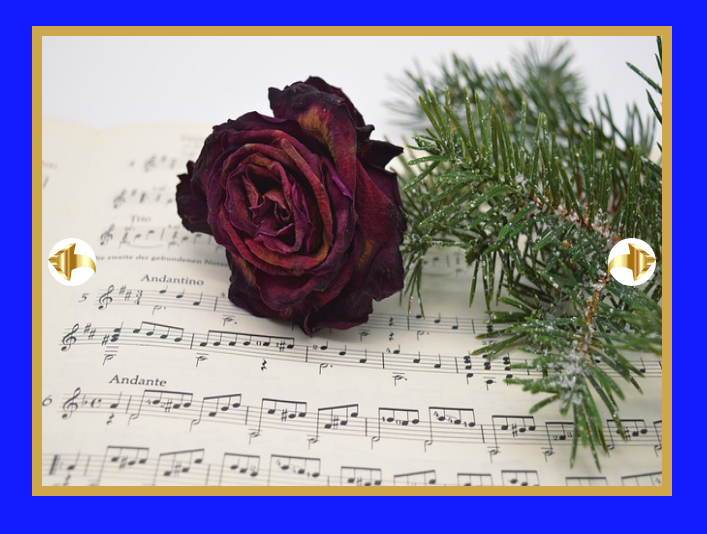
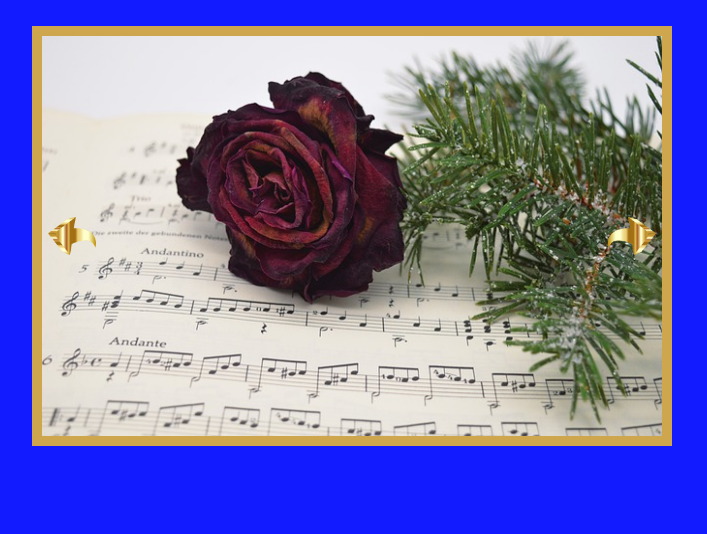
Before and after one commit to ilonaGold/career-path-transition-slider, a plain HTML site: page index.html in a window 1280 px wide. Shown: the part 112-646 px from the top of the page, without its empty margins (288-995 px from the left). Drawn offline with Linux system fonts and the light colour scheme.

Commit message:
Slightly modified the button look for better visibility. Base version completed.

```diff
--- a/style.css
+++ b/style.css
@@ -1,4 +1,4 @@
-@import url("https://fonts.googleapis.com/css2?family=Handlee&family=Roboto&display=swap");
+@import url("https://fonts.googleapis.com/css2?family=Handlee&display=swap");
 
 /* Global Styles */
 
@@ -12,7 +12,7 @@
 
 body {
   background: var(--blue);
-  font-family: "Roboto", sans-serif;
+  font-family: "Handlee", cursive;
 }
 
 img {
@@ -24,21 +24,19 @@ img {
   --blue: #121aff;
   --gold: #cda64d;
   --lightblue: #1af7ff;
-  --white: #fff;
 }
 
 /* Typography */
 
 h1 {
-  font-family: "Handlee", cursive;
   font-size: 2rem;
   color: var(--lightblue);
+  text-align: center;
 }
 
 /* Layout */
 
 h1 {
-  text-align: center;
   margin: 0.5em 0;
 }
 
@@ -59,12 +57,12 @@ h1 {
 
 .carousel-item img {
   max-width: 640px;
-  height: 450px;
+  height: 400px;
 }
 
 .carousel-item-visible {
   display: block;
-  animation: fadeVisibility 0.5s;
+  animation: fadeVisibility 500ms;
 }
 
 .carousel-actions {
@@ -72,13 +70,14 @@ h1 {
   width: 100%;
   justify-content: space-between;
   position: absolute;
-  top: 45%;
+  top: 50%;
+  transform: translateY(-50%);
 }
 
 /* Buttons */
 
 button {
-  background-color: var(--white);
+  background-color: transparent;
   border: none;
   border-radius: 50px;
   font-size: 1rem;
```
